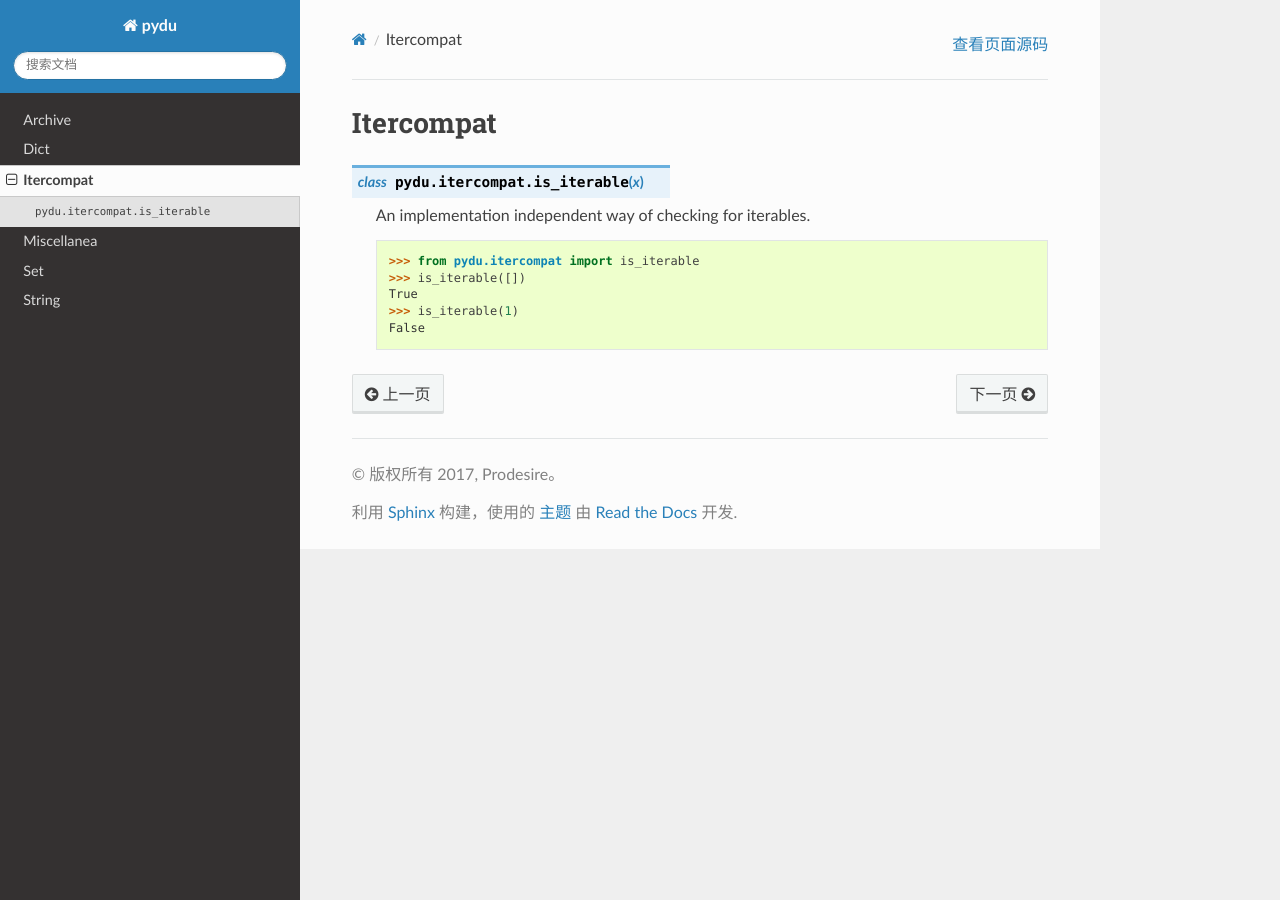
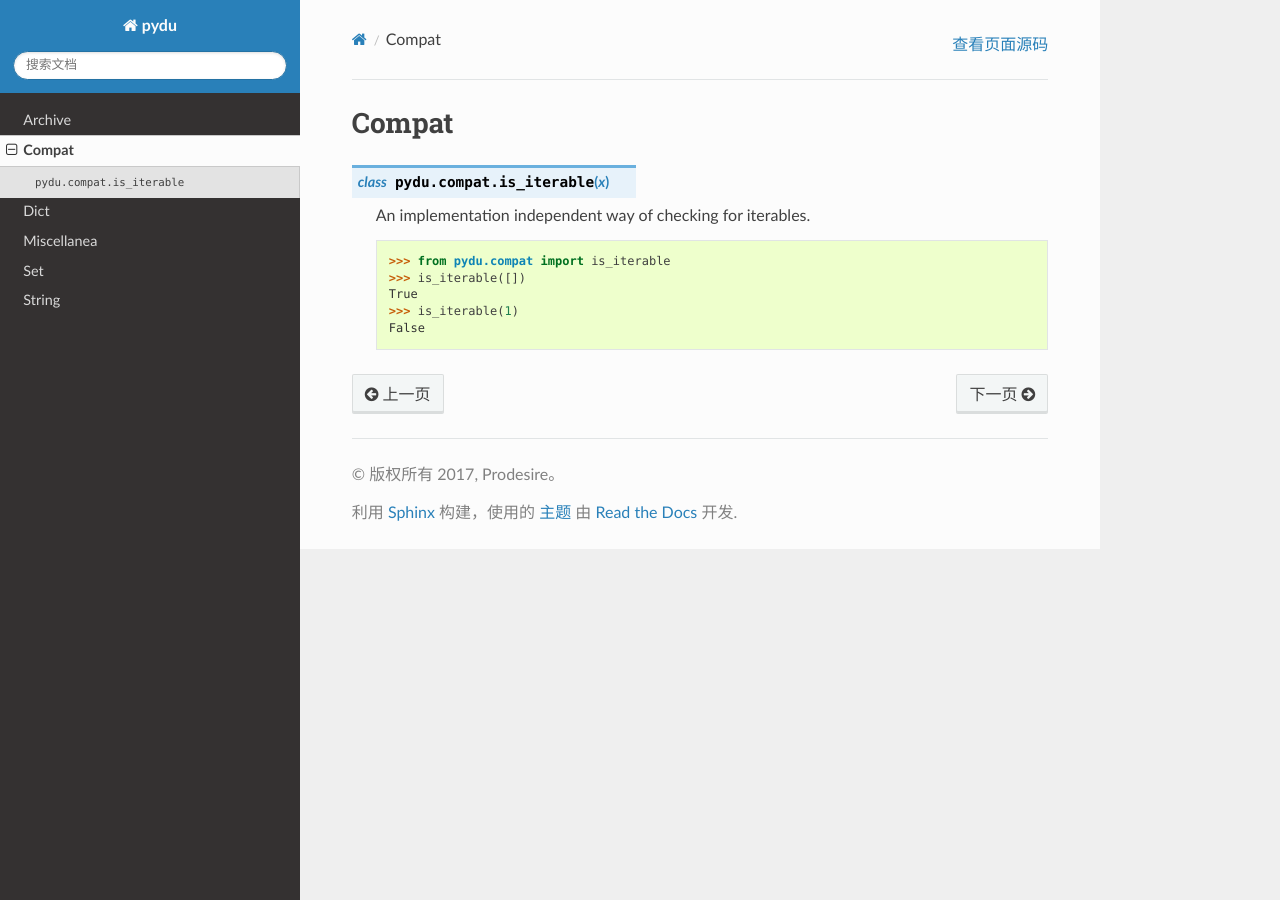
Before and after one commit to flaggo/pydu-zh, a Sphinx documentation site: the page built from docs/compat.rst, in a window 1280 px wide. Built offline with Sphinx 7.4.7 and the Read the Docs theme 2.0.0, drawn with Linux system fonts in a browser that asks for light colours.

Commit message:
update translation for compat

```diff
--- a/docs/itercompat.rst
+++ b/docs/compat.rst
@@ -1,11 +1,11 @@
-Itercompat
-----------
+Compat
+------
 
-.. class:: pydu.itercompat.is_iterable(x)
+.. class:: pydu.compat.is_iterable(x)
 
     An implementation independent way of checking for iterables.
 
-    >>> from pydu.itercompat import is_iterable
+    >>> from pydu.compat import is_iterable
     >>> is_iterable([])
     True
     >>> is_iterable(1)
--- a/docs/index.rst
+++ b/docs/index.rst
@@ -4,7 +4,7 @@
    contain the root `toctree` directive.
 
 pydu documentation
-===================
+==================
 
 About
 -----
@@ -15,14 +15,14 @@ It is collected from open source projects and created by contributors.
 It is with Python versions from **2.7 to 3.6**.
 
 Content
-===============
+=======
 
 .. toctree::
    :maxdepth: 1
 
    archive
+   compat
    dict
-   itercompat
    misc
    set
    string
```
Also changed, not shown: 1 other file.
